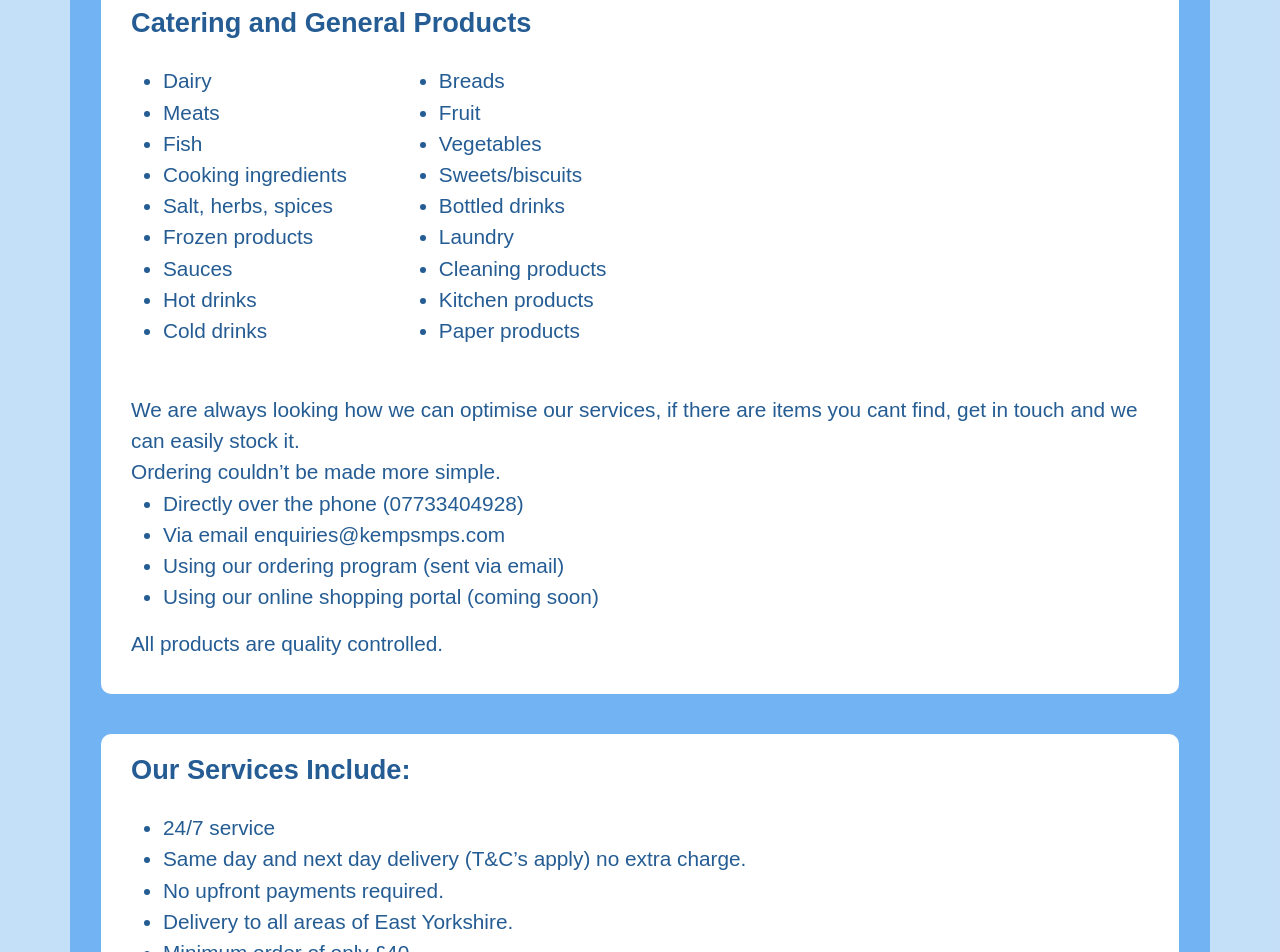
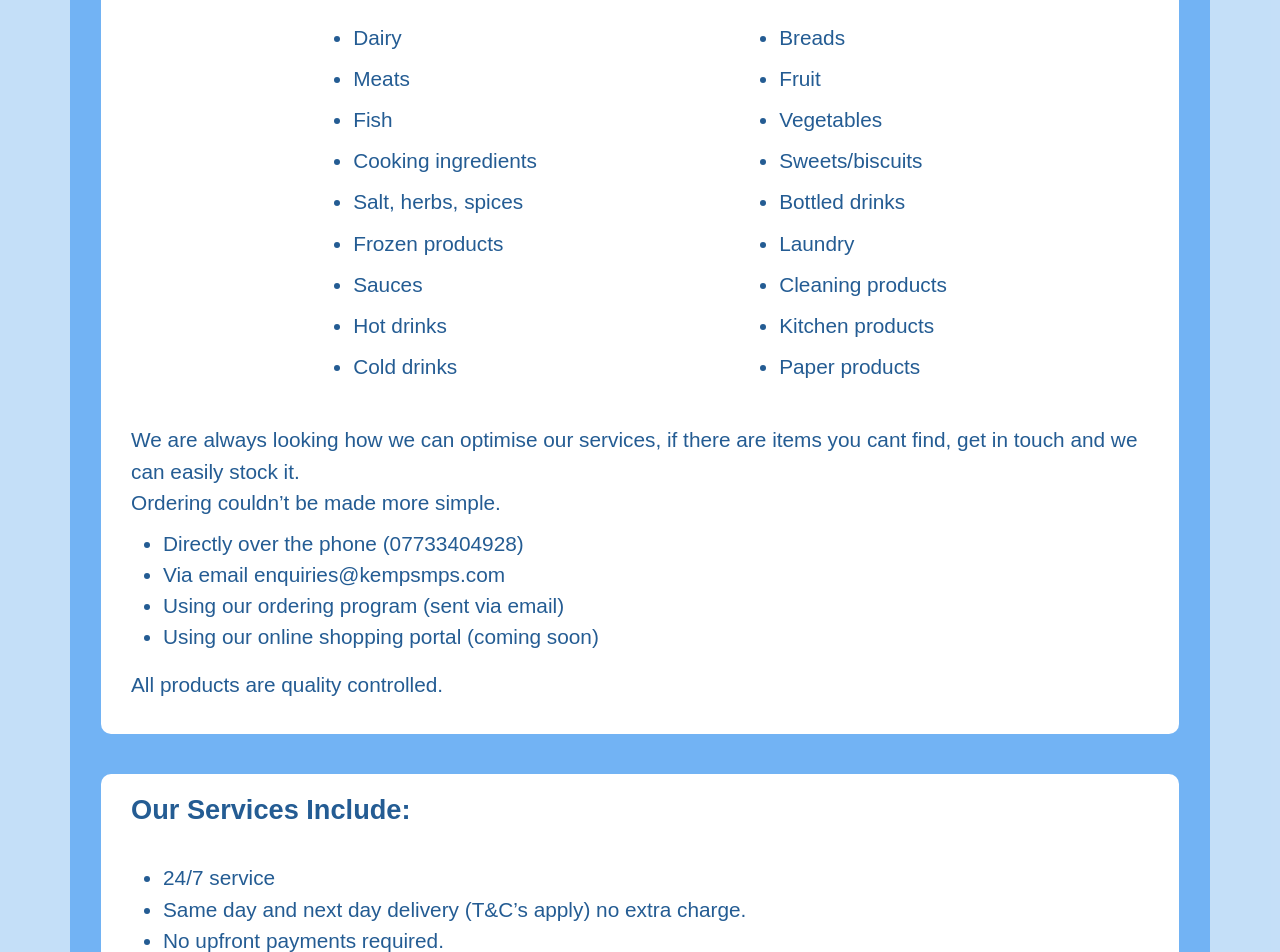
Before and after one commit to AbbieWills/KEMPS-NEW, a React (Vite) app in the folder client/: page /services in a window 1280 px wide. Shown: the part 1320-2272 px from the top of the page. Built offline with nearby package versions, Linux system fonts and the light colour scheme.

Commit message:
fixed list in service page

```diff
--- a/client/components/Footer/Footer.jsx
+++ b/client/components/Footer/Footer.jsx
@@ -7,7 +7,7 @@ const Footer = () => {
     return (
 <footer className='footer'>
     <div className='container'>
-       {/* <a href='https://www.lalizas.com/' target='_blank'><img className="lalizas" src={lalizas} alt='lalizas-logo'/></a> */}
+       <a href='https://www.lalizas.com/' target='_blank'><img className="lalizas" src={lalizas} alt='lalizas-logo'/></a>
     <p>© Copyright Kemps Maritime Services Ltd {new Date().getFullYear()} | Serviced with care &#128295; | Website by <a className='anchor' href="https://www.ddicecream.co.uk" target='_blank'>Abbie Wills</a></p>
     </div>
     </footer>
--- a/client/components/Navbar.css
+++ b/client/components/Navbar.css
@@ -63,9 +63,9 @@ html {
 
 /* logo */
 .logo {
-    width: 7%;
-    height: 7%;
-    transition: filer 0.3 ease;}
+    width: 6%;
+    height: 6%;
+}
 
 .logo:hover {
     filter: brightness(1.2);
--- a/client/components/Navbar.jsx
+++ b/client/components/Navbar.jsx
@@ -10,7 +10,7 @@ const NavbarComponent = () => {
       <div className="container">
         <NavLink className="navbar-brand" to="/">
         Kemps Maritime Professional Services </NavLink>
-        {/* <img className="logo" src={logo} alt="logo" /> */}
+        <img className="logo" src={logo} alt="logo" />
         <button
           className="navbar-toggler"
           type="button"
--- a/client/pages/HomePage/HomePage.jsx
+++ b/client/pages/HomePage/HomePage.jsx
@@ -12,7 +12,8 @@ const HomePage = () => {
 
       <div className="row intro-explain-container">
           {/* <ImageCarousel /> */}
-          <p className='welcome'>Welcome to Kemps Maritime Professional Services. We provide a local ship food chandlery service for all ports on the River Humber, Trent, and Ouse, as well as covering a range of in-house marine services 24 hours a day.</p>
+          <p className='welcome'>Welcome to Kemps Maritime Professional Services. <br />
+          We provide a local ship food chandlery service for all ports on the River Humber, Trent, and Ouse, as well as covering a range of in-house marine services 24 hours a day.</p>
           <Grid />
       </div>
 
--- a/client/pages/ServicesPage/ServicesPage.css
+++ b/client/pages/ServicesPage/ServicesPage.css
@@ -13,17 +13,17 @@
     margin-bottom: 40px;
 }
 
-.list-container {
-    display: flex;
+.services {
+    border-radius: 10px;
+    width: 98%;
+    margin: 40px auto !important;
+    text-align: left;
+    padding: 10px;
+    margin-bottom: 30px;
+    background-color: #fff;
 }
 
-.list {
-    flex-wrap: 1;
-}
 
-.list:first-child {
-    margin-right: 40px;
-  }
 
 /* Services we offer */
 .service-main-heading {
@@ -34,6 +34,15 @@
     padding: 7px 0 7px 0;
 }
 
+.services-main {
+    border-radius: 10px;
+    text-align: left;
+    padding: 10px;
+    margin-bottom: 10px;
+
+}
+
+
 .service-heading {
     font-weight: bold;
     text-align: center;
@@ -41,25 +50,14 @@
     padding-top: 10px;
 }
 
-.services-main {
-    border-radius: 10px;
-    text-align: left;
-    padding: 10px;
-    margin-bottom: 10px;
+
+.services ul {
+    margin-top: 10px;
 }
 
-.services-main ul {
-    line-height: 1.8;
-}
-
-.services {
-    border-radius: 10px;
-    width: 98%;
-    margin: 40px auto !important;
-    text-align: left;
-    padding: 10px;
-    margin-bottom: 30px;
-    background-color: #fff;
+.services ul li {
+    flex-basis: calc(100% - 20px);
+    margin-right: 0;
 }
 
 .services-container {
@@ -71,6 +69,7 @@
     box-shadow: 0 0 10px rgba(0, 0, 0, 0.1);
     border-radius: 10px;
 }
+
 
 .service-subheading:first-child {
     margin-top: 0;
@@ -98,11 +97,84 @@
     background-color: #72b3f4;
 }
 
-.services p {
+.service-text {
     font-size: 1.3rem;
     margin-left: 20px;
     padding: 8px 0 8px 0;
+    margin-top: 0;
 }
+
+.list-container {
+    display: flex;
+    flex-wrap: wrap;
+    justify-content: space-evenly;
+  }
+
+  .list-1, .list-2 {
+    flex: 0 0 calc(50% - 10px);
+    padding: 0;
+    margin: 0;
+  }
+
+  .list-item {
+    margin-bottom: 10px;
+  }
+
+  .mail {
+    color: #245c93;
+    text-decoration: none;
+}
+
+.mail:hover {
+    text-decoration: underline;
+}
+
+.servicing-title {
+    font-size: 3rem !important;
+    margin-bottom: 30px !important;
+}
+
+
+  @media (max-width: 600px) {
+    .servicing-title {
+        font-size: 1.8rem !important;
+        font-weight: bold;
+    }
+    .pricing-intro {
+        font-size: 1.3rem !important;
+    }
+    .services-main ul li {
+        align-content: flex-start !important;
+    }
+    .services-container, .services-info {
+        width: 100% !important;
+        padding: 0;
+    }
+    .service-heading, .service-subheading, .service-main-heading {
+        font-size: 1.5rem;
+    }
+    .list-container {
+        justify-content: flex-start;
+        margin-left: 20px;
+    }
+    .list-container:first-child {
+        padding-bottom: 100px;
+    }
+    .list-item {
+      align-self: flex-start;
+    }
+    .service-text {
+        font-size: 1.1rem;
+    }
+}
+
+    @media (max-width: 565px) {
+        .list-2 {
+            margin-top: -30px !important;
+          }
+  }
+
+
 /*
 .price-list {
     margin-bottom: 15px;
@@ -193,22 +265,8 @@
 }   */
 
 
-.mail {
-    color: #245c93;
-    text-decoration: none;
-}
 
-.mail:hover {
-    text-decoration: underline;
-}
-
-.servicing-title {
-    font-size: 3rem !important;
-    margin-bottom: 30px !important;
-}
-
-
-@media (max-width: 1200px) {
+/* @media (max-width: 1200px) {
     .individual {
       width: 90% !important;
       margin: 30px auto !important;
@@ -266,12 +324,8 @@
     .list {
         font-size: 1.2rem;
   }
+}
 
-@media (max-width: 1500px) {
-    .pricing {
-        width: 100% !important;
-    }
-}
 
 @media (max-width: 500px) {
     .lj-photo {
@@ -367,3 +421,4 @@
         font-size: 1.3rem !important;
     }
 }
+ */
--- a/client/pages/ServicesPage/ServicesPage.jsx
+++ b/client/pages/ServicesPage/ServicesPage.jsx
@@ -29,7 +29,7 @@ const ServicesPage = () => {
         <h2 className='service-heading'>Service Infomation</h2>
           <div className='services'>
           <h3 className='service-subheading'>Ship Chandlery</h3>
-                <p>
+                <p className='service-text'>
                 Is your vessel needing provisions and stores when on the Humber? Well look no further. <br />  We're your local food chandler for the river Humber and all surrounding ports and wharfs. <br />
                 All new customers are eligible for a 20% discount for the first 3 orders. <br />
                 Contact the office for our product catalogue (full price list included) <a className='mail' href="mailto:enquiries@kempsmps.com">enquiries@kempsmps.com</a> and quote ‘ship chandler service’. <br />
@@ -39,34 +39,34 @@ const ServicesPage = () => {
                 <div className='services'>
                 <h3 className='service-subheading'>Catering and General Products</h3>
                 <div className="list-container">
-                      <p>
-                      <ul className="list">
-                        <li>Dairy</li>
-                        <li>Meats</li>
-                        <li>Fish</li>
-                        <li>Cooking ingredients</li>
-                        <li>Salt, herbs, spices</li>
-                        <li>Frozen products</li>
-                        <li>Sauces</li>
-                        <li>Hot drinks</li>
-                        <li>Cold drinks</li>
+                      <p className='service-text'>
+                      <ul className="list-1">
+                        <li className="list-item">Dairy</li>
+                        <li className="list-item">Meats</li>
+                        <li className="list-item">Fish</li>
+                        <li className="list-item">Cooking ingredients</li>
+                        <li className="list-item">Salt, herbs, spices</li>
+                        <li className="list-item">Frozen products</li>
+                        <li className="list-item">Sauces</li>
+                        <li className="list-item">Hot drinks</li>
+                        <li className="list-item">Cold drinks</li>
                       </ul>
                     </p>
-                    <p>
-                      <ul className="list">
-                        <li>Breads</li>
-                        <li>Fruit</li>
-                        <li>Vegetables</li>
-                        <li>Sweets/biscuits</li>
-                        <li>Bottled drinks</li>
-                        <li>Laundry</li>
-                        <li>Cleaning products</li>
-                        <li>Kitchen products</li>
-                        <li>Paper products</li>
+                    <p className='service-text'>
+                      <ul className="list-2">
+                        <li className="list-item">Breads</li>
+                        <li className="list-item">Fruit</li>
+                        <li className="list-item">Vegetables</li>
+                        <li className="list-item">Sweets/biscuits</li>
+                        <li className="list-item">Bottled drinks</li>
+                        <li className="list-item">Laundry</li>
+                        <li className="list-item">Cleaning products</li>
+                        <li className="list-item">Kitchen products</li>
+                        <li className="list-item">Paper products</li>
                       </ul>
                     </p>
                     </div>
-                    <p>
+                    <p className='service-text'>
                     We are always looking how we can optimise our services, if there are items you cant find, get in touch and we can easily stock it.  <br />
                     Ordering couldn’t be made more simple. <br />
                     <ul>
@@ -81,7 +81,7 @@ const ServicesPage = () => {
 
                 <div className='services'>
                 <h3 className='service-subheading'>Our Services Include:</h3>
-                <p>
+                <p className='service-text'>
                 <ul>
                   <li>24/7 service</li>
                   <li>Same day and next day delivery (T&C’s apply) no extra charge.</li>
@@ -95,7 +95,7 @@ const ServicesPage = () => {
 
                 <div className='services'>
                 <h3 className='service-subheading'>Crew Transfers & General Transport</h3>
-                <p>
+                <p className='service-text'>
                       Do you need a last minute crew transfer or an item delivering to or from the vessel? <br />
                       Contact our 24hrs phone line on 07733404928 and let us take care of the situation. <br />
                       <ul>
@@ -108,7 +108,7 @@ const ServicesPage = () => {
 
                 <div className='services'>
                 <h3 className='service-subheading'>General Courier Service</h3>
-                <p> Need a reliable and fully insured courier? Well look no further. <br />
+                <p className='service-text'> Need a reliable and fully insured courier? Well look no further. <br />
                     We have small vans and large vans to cover your delivery needs. <br />
                     Ranging from a payload of 730kg for our small vans to 1.7t in our large sized vans. <br />
                     <ul>
@@ -121,7 +121,7 @@ const ServicesPage = () => {
 
                 <div className='services'>
                 <h3 className='service-subheading'>LSA</h3>
-                <p>We fully stock all SOLAS and ISO lifejackets, covering a range from inherently buoyant options for recreation users to 100N to 300N+ lifejackets. (All lifejackets are serviced before sent out) <br />
+                <p className='service-text'>We fully stock all SOLAS and ISO lifejackets, covering a range from inherently buoyant options for recreation users to 100N to 300N+ lifejackets. (All lifejackets are serviced before sent out) <br />
                 <ul>
                   <li>We stock a range of SOLAS approved LSA, contact the office with your product query.</li>
                   <li>Lalizas approved lifejacket service center. We service ISO and SOLAS approved lifejackets.</li>
```
